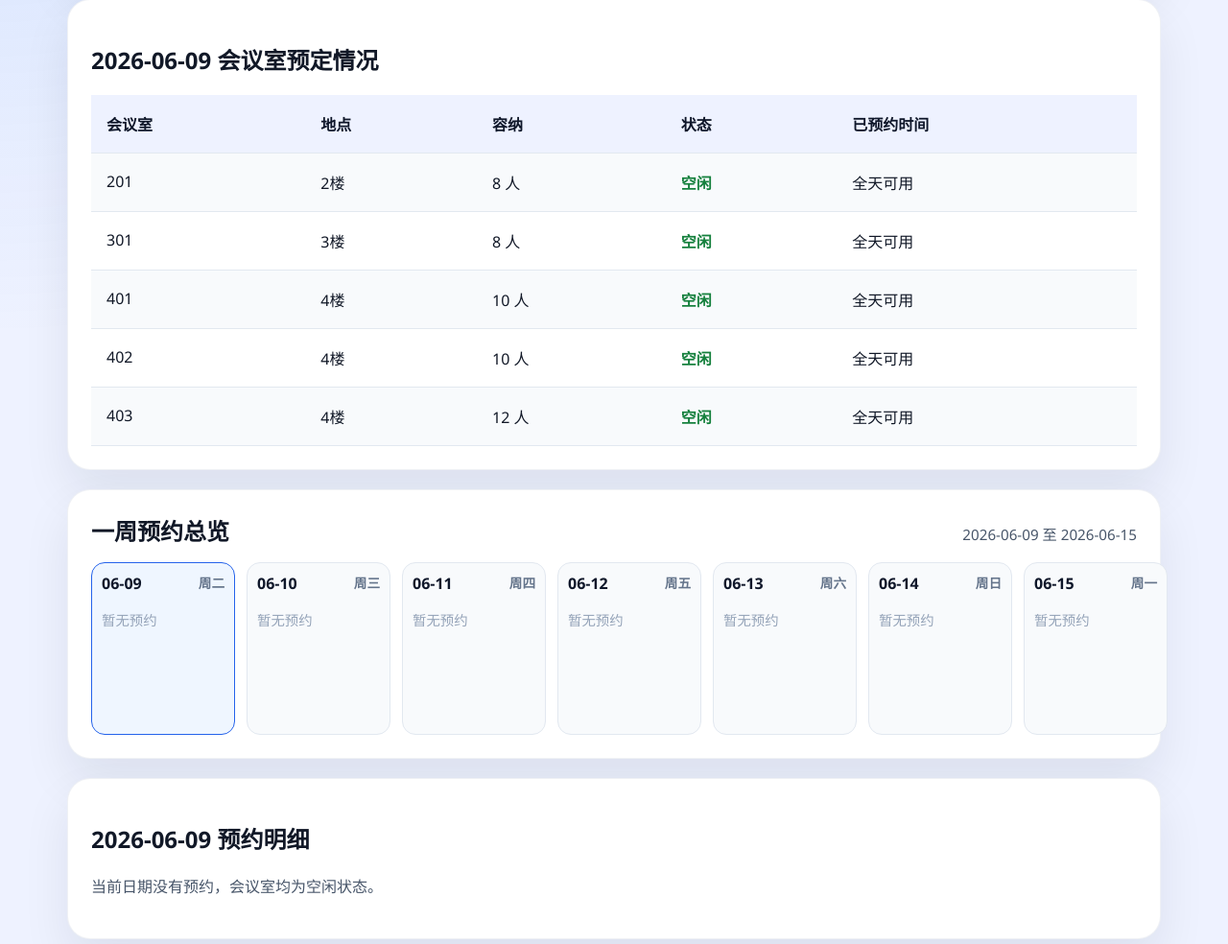
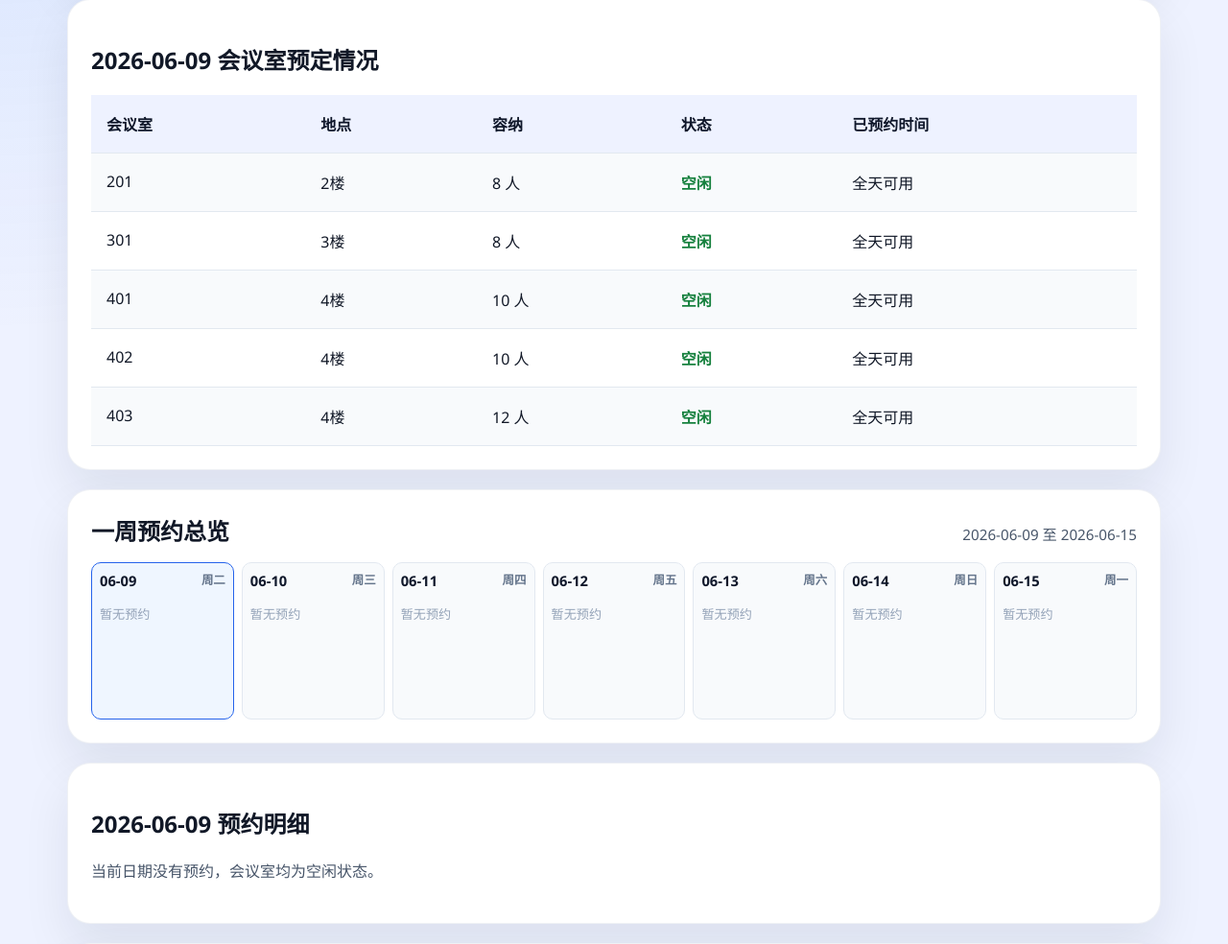
Before and after one commit to chenyanjunsyl-cpu/meeting-system, a Flask app: page / in a window 1280 px wide. Shown: the part 287-1271 px from the top of the page at 96% size. Run offline with Flask 2, Linux system fonts and the light colour scheme; data comes from the database, SQL or seed files in the repository.

Commit message:
Refine weekly overview card layout

```diff
--- a/templates/index.html
+++ b/templates/index.html
@@ -44,17 +44,18 @@
         .week-header { display: flex; justify-content: space-between; align-items: baseline; gap: 12px; flex-wrap: wrap; margin-bottom: 16px; }
         .week-header h2 { margin: 0; }
         .week-range { color: #475569; font-size: 0.95rem; }
-        .week-grid { display: grid; grid-template-columns: repeat(7, minmax(150px, 1fr)); gap: 12px; }
-        .week-day { display: block; min-height: 180px; border: 1px solid #e2e8f0; border-radius: 14px; background: #f8fafc; padding: 10px; color: inherit; text-decoration: none; transition: border-color 0.16s ease, transform 0.16s ease, background 0.16s ease; }
+        .week-card { overflow: hidden; }
+        .week-grid { display: grid; grid-template-columns: repeat(7, minmax(0, 1fr)); gap: 8px; width: 100%; }
+        .week-day { display: block; min-width: 0; min-height: 164px; border: 1px solid #e2e8f0; border-radius: 10px; background: #f8fafc; padding: 8px; color: inherit; text-decoration: none; transition: border-color 0.16s ease, transform 0.16s ease, background 0.16s ease; overflow: hidden; }
         .week-day:hover { border-color: #2563eb; background: #eff6ff; transform: translateY(-1px); }
         .week-day.today { border-color: #2563eb; background: #eff6ff; }
-        .week-date { display: flex; justify-content: space-between; gap: 8px; color: #0f172a; font-weight: 700; margin-bottom: 8px; }
-        .week-date span { color: #64748b; font-size: 0.85rem; font-weight: 600; }
-        .week-booking { border-left: 3px solid #2563eb; background: #ffffff; border-radius: 7px; padding: 6px 7px; margin-bottom: 6px; box-shadow: 0 2px 8px rgba(15,23,42,0.04); }
-        .week-booking-time { color: #1d4ed8; font-weight: 700; font-size: 0.78rem; line-height: 1.25; }
-        .week-booking-title { margin-top: 2px; color: #0f172a; font-weight: 600; font-size: 0.86rem; line-height: 1.28; overflow-wrap: anywhere; }
-        .week-booking-meta { margin-top: 2px; color: #64748b; font-size: 0.76rem; line-height: 1.35; overflow-wrap: anywhere; }
-        .week-empty { color: #94a3b8; font-size: 0.9rem; padding-top: 8px; }
+        .week-date { display: flex; justify-content: space-between; gap: 6px; color: #0f172a; font-weight: 700; margin-bottom: 7px; font-size: 0.92rem; }
+        .week-date span { color: #64748b; font-size: 0.78rem; font-weight: 600; }
+        .week-booking { border-left: 2px solid #2563eb; background: #ffffff; border-radius: 6px; padding: 5px 6px; margin-bottom: 5px; box-shadow: 0 1px 4px rgba(15,23,42,0.04); }
+        .week-booking-time { color: #1d4ed8; font-weight: 700; font-size: 0.72rem; line-height: 1.25; white-space: nowrap; overflow: hidden; text-overflow: ellipsis; }
+        .week-booking-title { margin-top: 2px; color: #0f172a; font-weight: 600; font-size: 0.78rem; line-height: 1.25; overflow: hidden; display: -webkit-box; -webkit-line-clamp: 2; -webkit-box-orient: vertical; }
+        .week-booking-meta { margin-top: 2px; color: #64748b; font-size: 0.7rem; line-height: 1.25; white-space: nowrap; overflow: hidden; text-overflow: ellipsis; }
+        .week-empty { color: #94a3b8; font-size: 0.82rem; padding-top: 8px; }
         .attendee-picker { position: relative; }
         .attendee-menu { position: absolute; z-index: 20; left: 0; right: 0; top: calc(100% + 6px); max-height: 260px; overflow-y: auto; background: #ffffff; border: 1px solid #cbd5e1; border-radius: 14px; box-shadow: 0 18px 38px rgba(15,23,42,0.16); padding: 6px; display: none; }
         .attendee-menu.open { display: block; }
@@ -76,7 +77,11 @@
         .form-alert { display: none; margin: -2px 0 16px; padding: 10px 12px; border-radius: 12px; background: #fef2f2; color: #b91c1c; border: 1px solid #fecaca; line-height: 1.5; }
         .form-alert.show { display: block; }
         @media (max-width: 1100px) {
-            .week-grid { grid-template-columns: repeat(auto-fit, minmax(180px, 1fr)); }
+            .week-grid { grid-template-columns: repeat(auto-fit, minmax(150px, 1fr)); }
+            .week-day { min-height: 150px; }
+        }
+        @media (max-width: 640px) {
+            .week-grid { grid-template-columns: repeat(2, minmax(0, 1fr)); }
         }
     </style>
 </head>
@@ -135,7 +140,7 @@
         </table>
     </div>
 
-    <div class="card">
+    <div class="card week-card">
         <div class="week-header">
             <h2>一周预约总览</h2>
             <div class="week-range">{{ week_start }} 至 {{ week_end }}</div>
```
